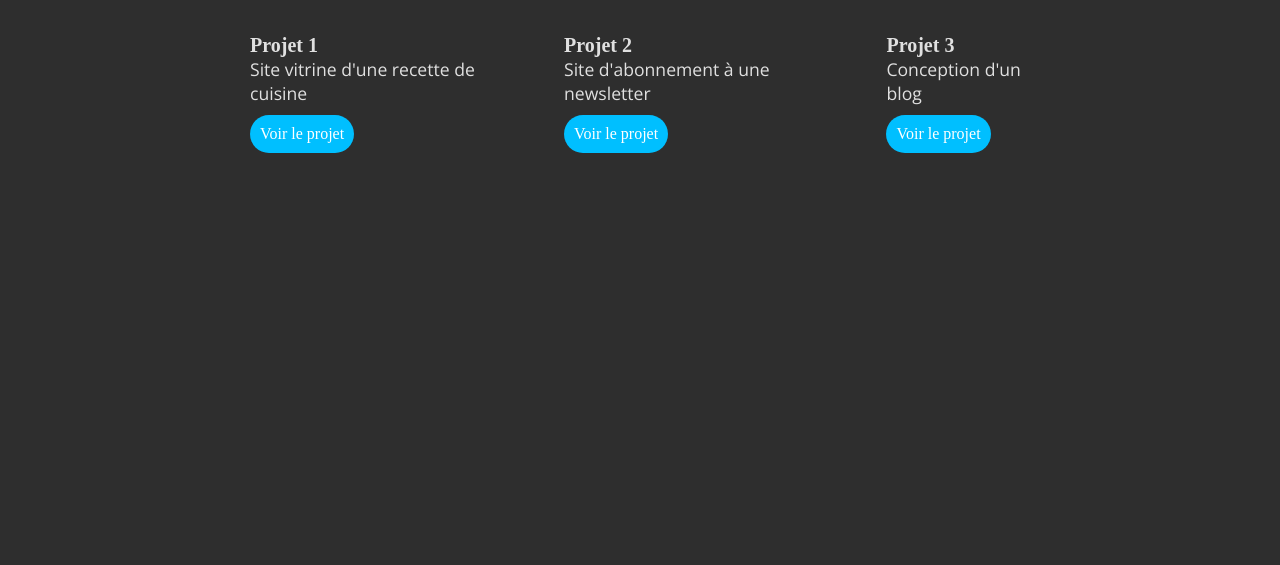
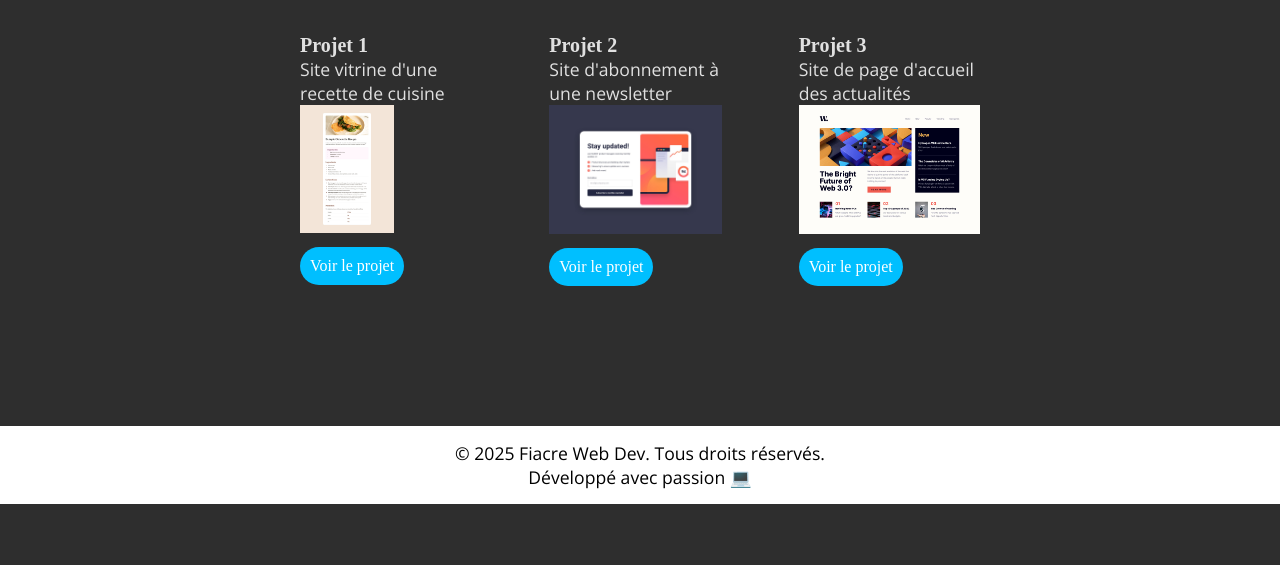
Before and after one commit to FiacreEteka/Portfolio, a plain HTML site: page projet.html in a window 1280 px wide. Shown: the part 235-800 px from the top of the page. Drawn offline with nearby package versions, Linux system fonts and the light colour scheme.

Commit message:
Ajout initial de plusieurs dossiers

```diff
--- a/CSS/accueil.css
+++ b/CSS/accueil.css
@@ -26,3 +26,7 @@
 input {
     padding: 10px;
 }
+
+img {
+    width: 20%;
+}
--- a/CSS/global.css
+++ b/CSS/global.css
@@ -25,25 +25,34 @@ p {
     display: flex;
     justify-content: flex-end;
     padding: 10px;
+    background-color: white;
 }
 
 .en-tete a {
     margin: 20px;
     cursor: pointer;
     font-weight: bold;
-    color: white;
+    color: black;
+}
+
+.en-tete a:hover {
+    text-decoration: underline;
+}
+
+.pied-de-page {
+    color: black;
+    text-align: center;
+    background-color: white;
+    padding: 15px;
 }
 
 a {
     text-decoration: none;
 }
 
+
 section {
     padding: 80px 250px;
-}
-
-img {
-    width: 20%;
 }
 
 
@@ -56,3 +65,8 @@ img {
     margin: 10px 0;
     cursor: pointer;
 }
+
+
+.cta:hover {
+    background-color: #0056b3;
+}
--- a/CSS/projet.css
+++ b/CSS/projet.css
@@ -2,7 +2,19 @@
     display: flex;
     flex-direction: row;
     gap: 10%;
-    padding-top: 50px;
+    margin: 50px;
+}
+
+.image1 {
+    width: 52%;
+}
+
+.image2 {
+    width: 95%;
+}
+
+.image3 {
+    width: 100%;
 }
 
 
--- a/projet.html
+++ b/projet.html
@@ -21,19 +21,26 @@
                 <div>
                 <strong>Projet 1</strong>
                     <p>Site vitrine d'une recette de cuisine</p>
+                    <img src="images/recette.jpg" alt="recette" class="image1"><br>
                     <a href="https://fiacreeteka.github.io/Challenge-Frontend/" target="_blank" class="cta">Voir le projet</a>
                 </div>
                 <div>
                     <strong>Projet 2</strong>
                     <p>Site d'abonnement à une newsletter</p>
+                    <img src="images/newsletter.jpg" alt="newsletter" class="image2"><br>
                     <a href="https://fiacreeteka.github.io/Challenge3/" target="_blank" class="cta">Voir le projet</a>
                 </div>
                 <div>
                     <strong>Projet 3</strong>
-                    <p>Conception d'un blog </p>
+                    <p>Site de page d'accueil des actualités</p>
+                    <img src="images/news.jpg" alt="news" class="image3"><br>
                     <a href="https://fiacreeteka.github.io/Challenge2/" target="_blank" class="cta">Voir le projet</a>
                 </div>
                 </div>
         </section>
+        <div class="pied-de-page">
+             <p>© 2025 Fiacre Web Dev. Tous droits réservés.</p>
+             <p>Développé avec passion 💻 </p>
+        </div>
 </body>
 </html>
```
Also changed, not shown: CSS/competence.css (added, +7 -0 lines), competence.html (+5 -0 lines), index.html (+4 -0 lines), propos.html (+4 -0 lines), images/news.jpg (added), images/newsletter.jpg (added), images/recette.jpg (added).
